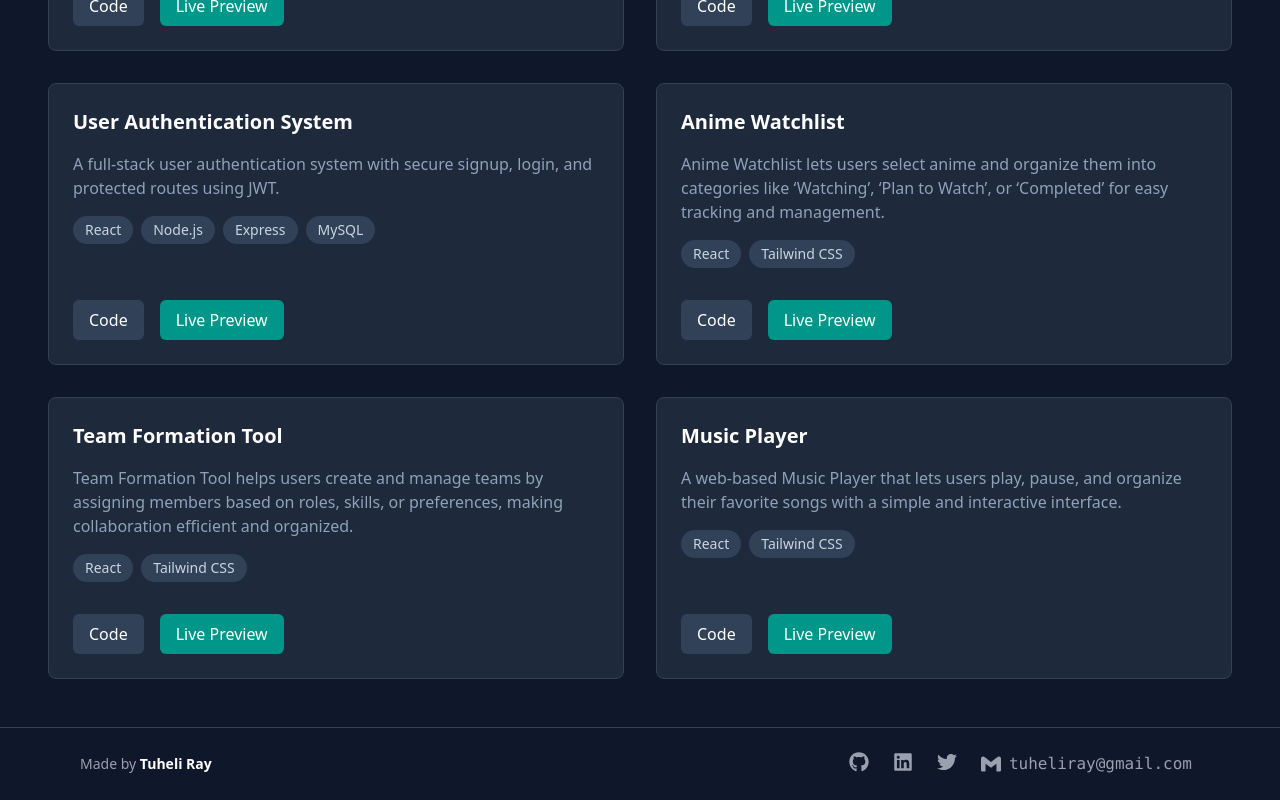
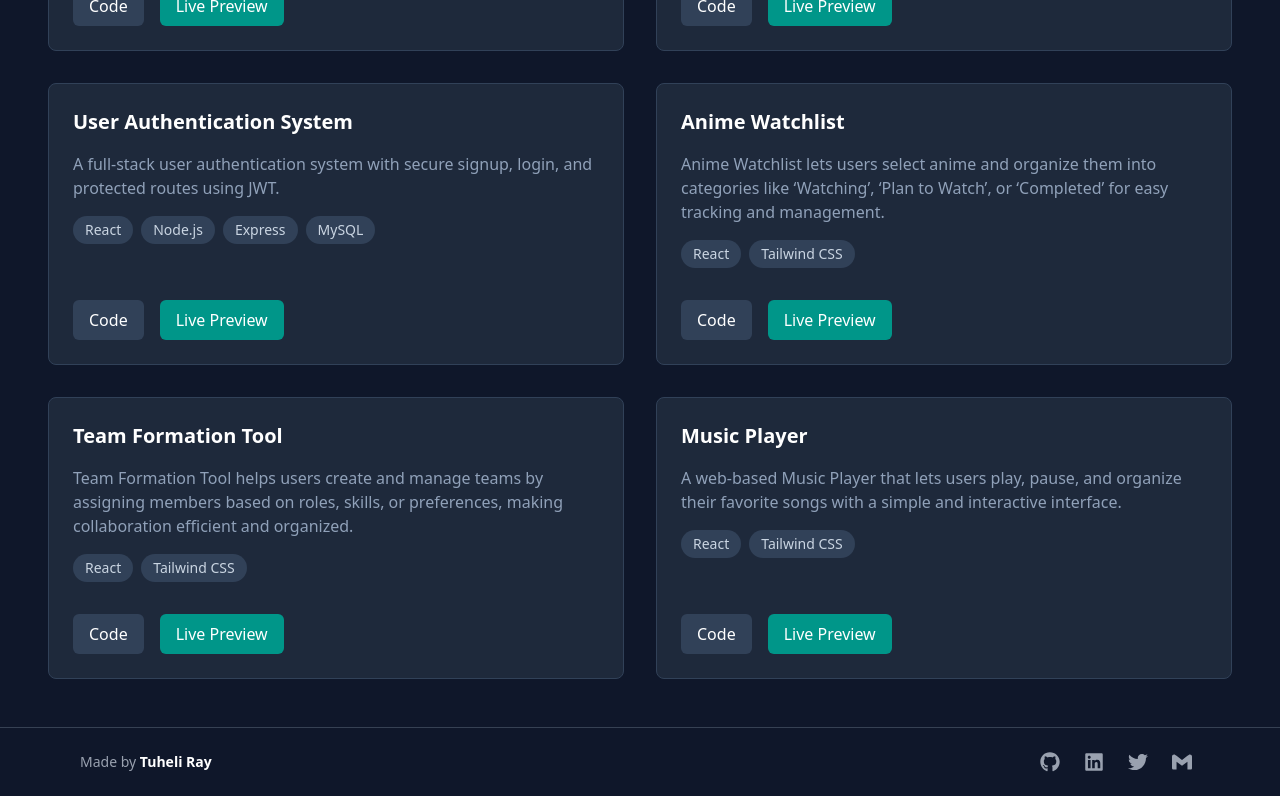
Before and after one commit to TuheliRay/Resume, a React (Vite) app: page / in a window 1280 px wide. Shown: the part 2835-3635 px from the top of the page. Built offline with nearby package versions, Linux system fonts and the light colour scheme.

Commit message:
minor tweaks in footer.jsx

```diff
--- a/src/components/Footer.jsx
+++ b/src/components/Footer.jsx
@@ -22,11 +22,8 @@ export default function Footer() {
           <a href="https://x.com/Tuheli_Ray" className="hover:text-sky-400">
             <FaTwitter />
           </a>
-          <a className="flex items-center gap-2 ">
+          <a href="https://mail.google.com/mail/?view=cm&fs=1&to=tuheliray@gmail.com" className="flex items-center gap-2 ">
             <SiGmail />
-            <span className="text-base font-mono hidden sm:inline">
-              tuheliray@gmail.com
-            </span>
           </a>
         </div>
       </div>
```
